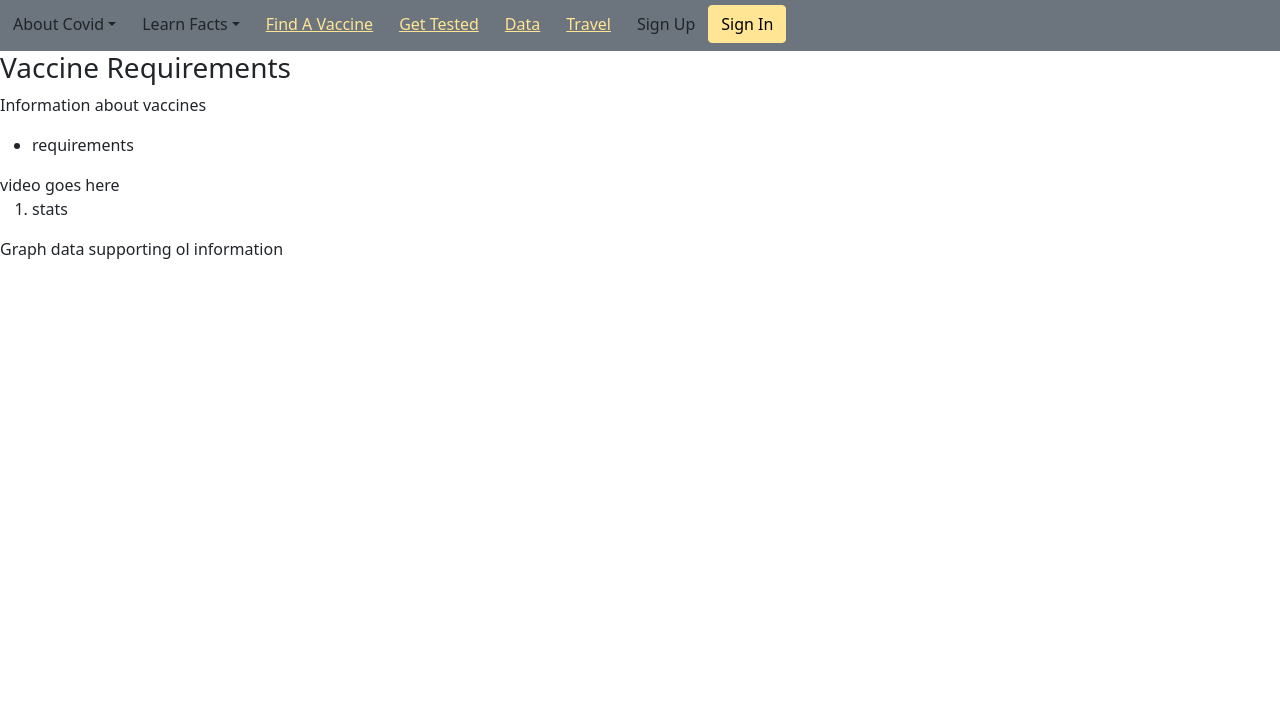
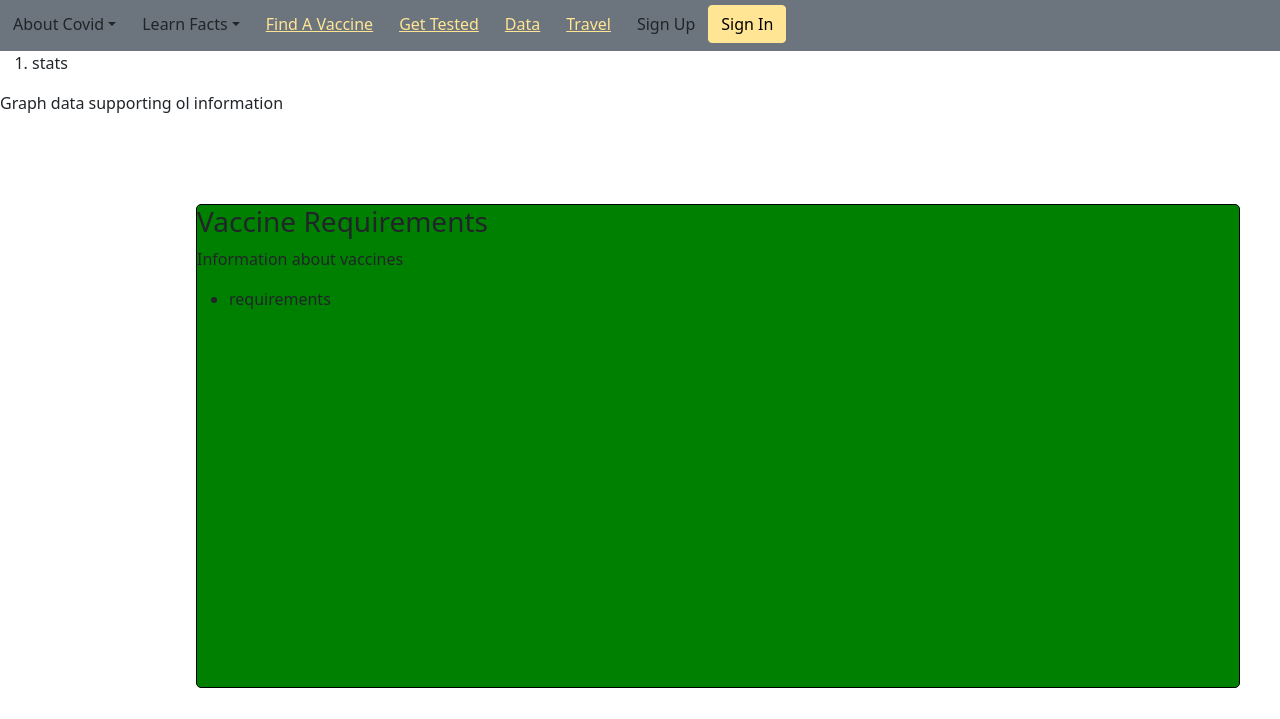
Before and after one commit to Lunar-Wranglers/CovidParents-client, a Gatsby site: page / in a window 1280 px wide. Shown: the part 43-762 px from the top of the page. Built offline with nearby package versions, Linux system fonts and the light colour scheme; Gatsby itself is replaced by a stand-in of ours.

Commit message:
began to style the remainder of the index page- established a border and initial position of the div boxes; will move to a flexbox after each field is made visible

```diff
--- a/src/stylesheets/stylesheet.scss
+++ b/src/stylesheets/stylesheet.scss
@@ -5,3 +5,28 @@ $primary: #ffe594;
   display: flex;
   justify-content: center;
 }
+
+#vacReq {
+  position: absolute;
+  width: 1044px;
+  height: 484px;
+  left: 196px;
+  top: 247px;
+  background: green;
+  border: 1px solid #000000;
+  box-sizing: border-box;
+  border-radius: 5px;
+}
+
+#videoPlayer {
+position: absolute;
+width: 492px;
+height: 396px;
+left: 748px;
+top: 765px;
+
+background: #C4C4C4;
+border: 1px solid #000000;
+box-sizing: border-box;
+border-radius: 5px;
+}
```
